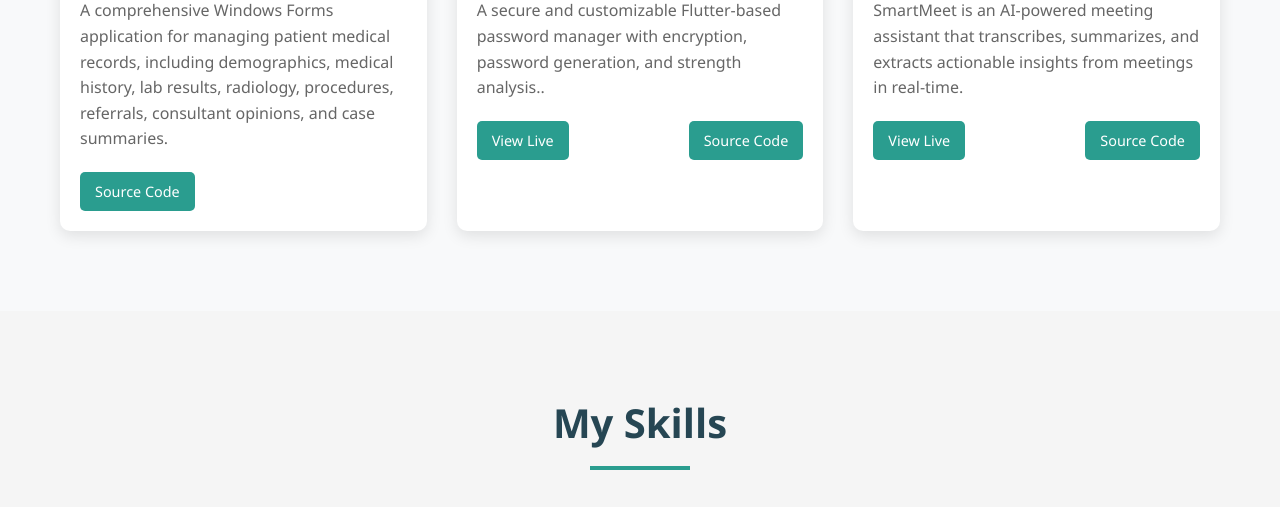
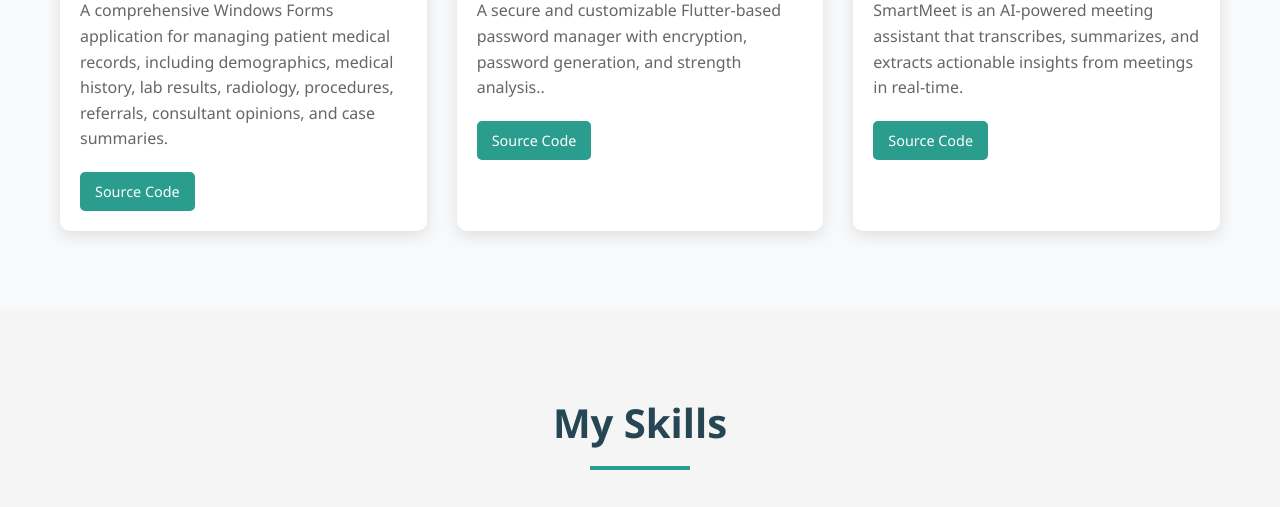
Before and after one commit to SyedAmeerBukhari/Protfolio-website, a plain HTML site: page index.html in a window 1280 px wide. Shown: the part 1980-2487 px from the top of the page. Drawn offline with Linux system fonts and the light colour scheme.

Commit message:
Update index.html
Project links updated

```diff
--- a/index.html
+++ b/index.html
@@ -55,7 +55,7 @@
               With a background in computer science, I bring a unique
               perspective to every project I work on.
             </p>
-            <a href="#" class="btn">Download Resume</a>
+            <a href="" class="btn">Download Resume</a>
           </div>
         </div>
       </div>
@@ -102,8 +102,7 @@
                 encryption, password generation, and strength analysis..
               </p>
               <div class="project-links">
-                <a href="#" class="btn btn-sm">View Live</a>
-                <a href="#" class="btn btn-sm">Source Code</a>
+                <a href="https://github.com/SyedAmeerBukhari/passora" class="btn btn-sm">Source Code</a>
               </div>
             </div>
           </div>
@@ -121,8 +120,7 @@
                 real-time.
               </p>
               <div class="project-links">
-                <a href="#" class="btn btn-sm">View Live</a>
-                <a href="#" class="btn btn-sm">Source Code</a>
+                <a href="https://github.com/saboorkhan233/SmartMeet-v1" class="btn btn-sm">Source Code</a>
               </div>
             </div>
           </div>
```
